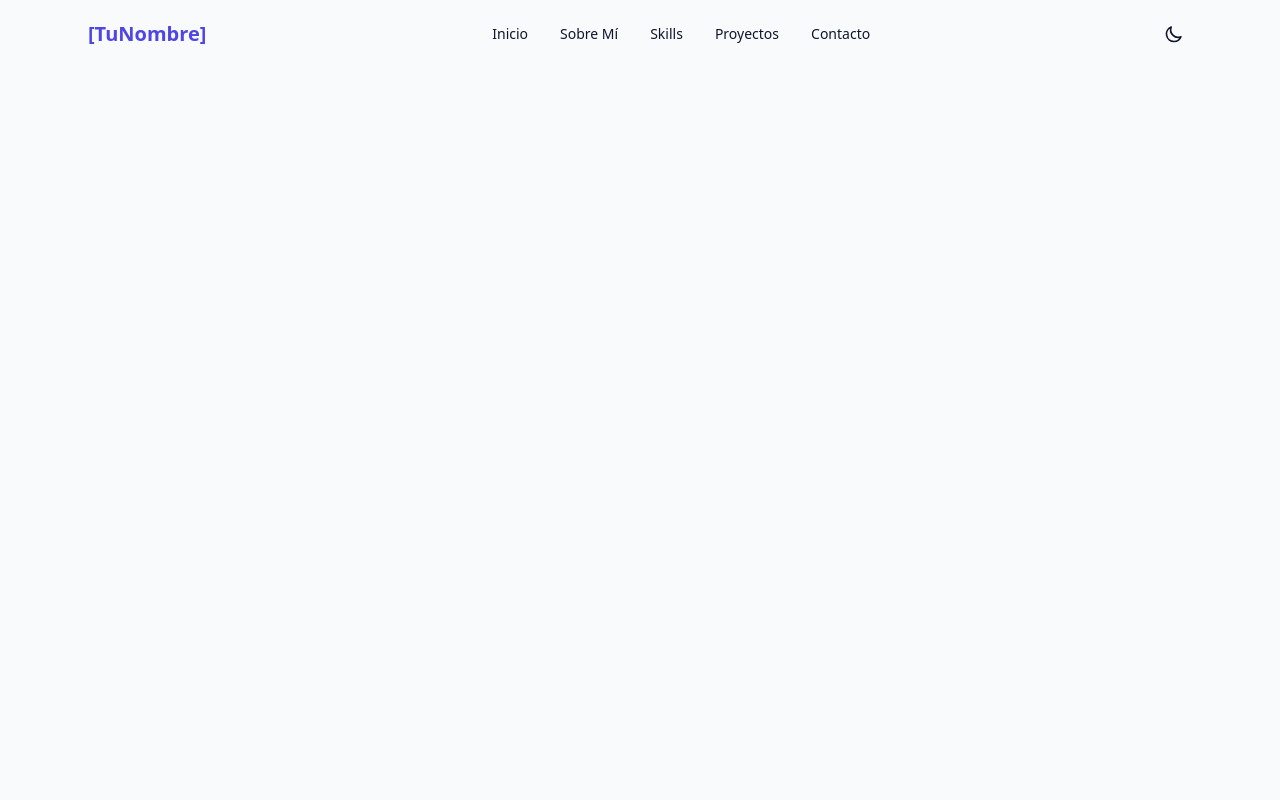
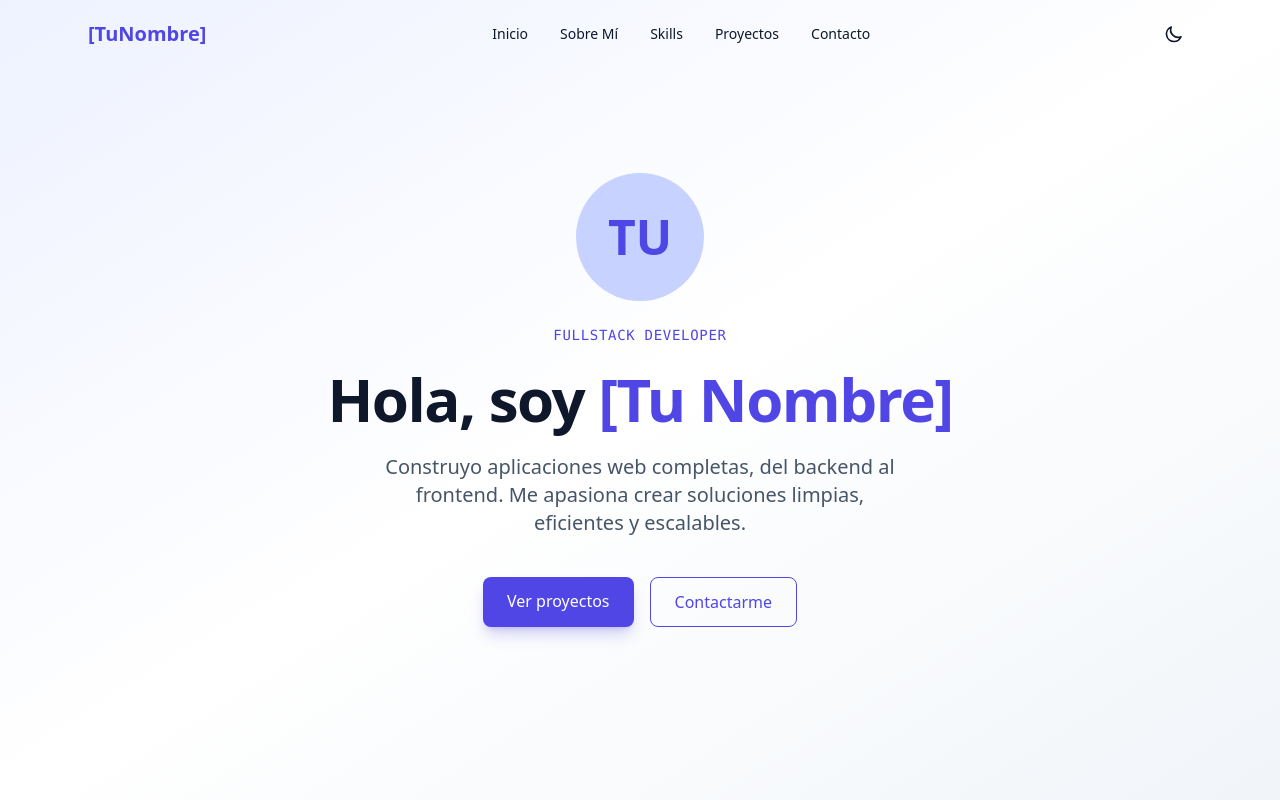
Before and after one commit to Martindelucca/portfolio, a plain HTML site: page index.html in a window 1280 px wide. Drawn offline with nearby package versions, Linux system fonts and the light colour scheme.

Commit message:
feat: add hero section with gradient background and CTAs

```diff
--- a/index.html
+++ b/index.html
@@ -62,6 +62,29 @@
   </div>
 </header>
 
+<section id="inicio" class="min-h-screen flex items-center justify-center px-4 bg-gradient-to-br from-indigo-50 via-white to-slate-100 dark:from-slate-900 dark:via-slate-900 dark:to-indigo-950">
+  <div class="max-w-3xl mx-auto text-center space-y-6">
+    <div class="w-32 h-32 mx-auto rounded-full bg-indigo-200 dark:bg-indigo-800 flex items-center justify-center text-4xl overflow-hidden">
+      <span class="text-indigo-600 dark:text-indigo-300 font-bold text-5xl">TU</span>
+    </div>
+    <p class="text-indigo-600 dark:text-indigo-400 font-mono text-sm tracking-wider uppercase">Fullstack Developer</p>
+    <h1 class="text-4xl md:text-6xl font-bold tracking-tight">
+      Hola, soy <span class="text-indigo-600 dark:text-indigo-400">[Tu Nombre]</span>
+    </h1>
+    <p class="text-lg md:text-xl text-slate-600 dark:text-slate-300 max-w-lg mx-auto">
+      Construyo aplicaciones web completas, del backend al frontend. Me apasiona crear soluciones limpias, eficientes y escalables.
+    </p>
+    <div class="flex flex-wrap gap-4 justify-center pt-4">
+      <a href="#proyectos" class="px-6 py-3 bg-indigo-600 text-white rounded-lg font-medium hover:bg-indigo-700 transition-colors shadow-lg shadow-indigo-600/25">
+        Ver proyectos
+      </a>
+      <a href="#contacto" class="px-6 py-3 border border-indigo-600 text-indigo-600 dark:text-indigo-400 dark:border-indigo-400 rounded-lg font-medium hover:bg-indigo-600 hover:text-white dark:hover:bg-indigo-600 dark:hover:text-white transition-colors">
+        Contactarme
+      </a>
+    </div>
+  </div>
+</section>
+
   <script src="js/main.js"></script>
 </body>
 </html>
```
